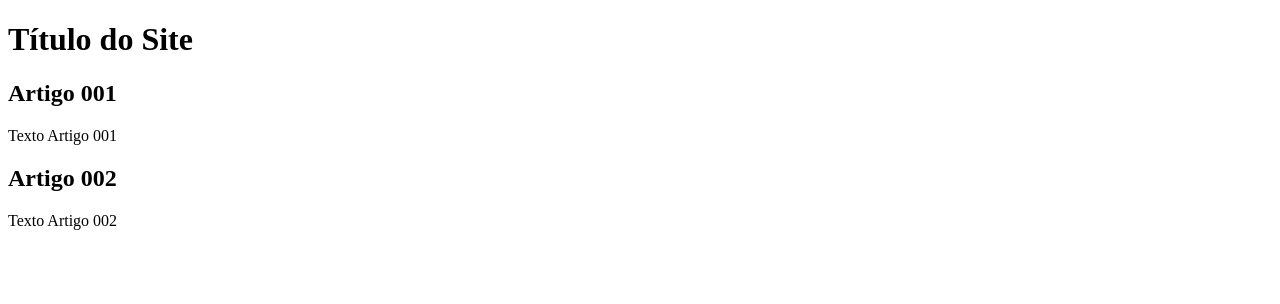
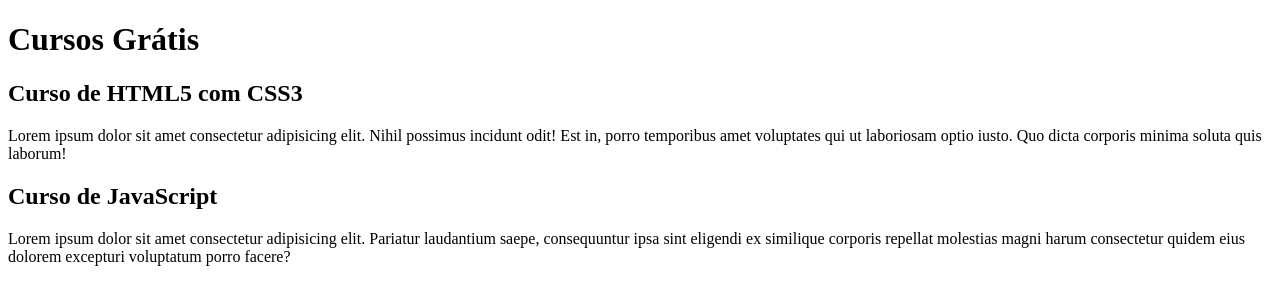
Before and after one commit to Paulabkv/projeto-site, a plain HTML site: page index.html in a window 1280 px wide. Drawn offline with Linux system fonts and the light colour scheme.

Commit message:
comecei a escrever o conteúdo

```diff
--- a/index.html
+++ b/index.html
@@ -8,15 +8,15 @@
 <body>
     <main>
         <header>
-            <h1>Título do Site</h1>
+            <h1>Cursos Grátis</h1>
         </header>
         <article>
-            <h2>Artigo 001</h2>
-            <p>Texto Artigo 001</p>
+            <h2>Curso de HTML5 com CSS3</h2>
+            <p>Lorem ipsum dolor sit amet consectetur adipisicing elit. Nihil possimus incidunt odit! Est in, porro temporibus amet voluptates qui ut laboriosam optio iusto. Quo dicta corporis minima soluta quis laborum!</p>
         </article>
         <article>
-            <h2>Artigo 002</h2>
-            <p>Texto Artigo 002</p>
+            <h2>Curso de JavaScript</h2>
+            <p>Lorem ipsum dolor sit amet consectetur adipisicing elit. Pariatur laudantium saepe, consequuntur ipsa sint eligendi ex similique corporis repellat molestias magni harum consectetur quidem eius dolorem excepturi voluptatum porro facere?</p>
         </article>
     </main>
 </body>
```
